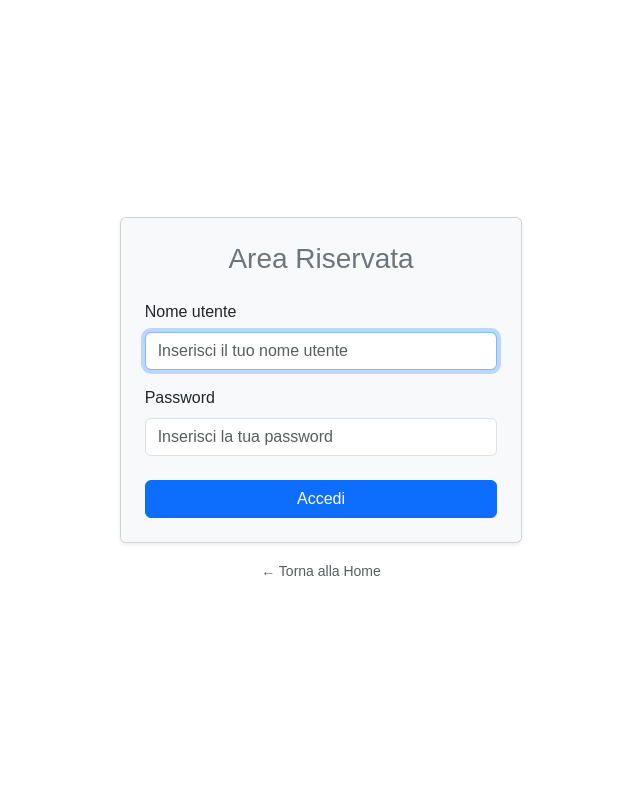
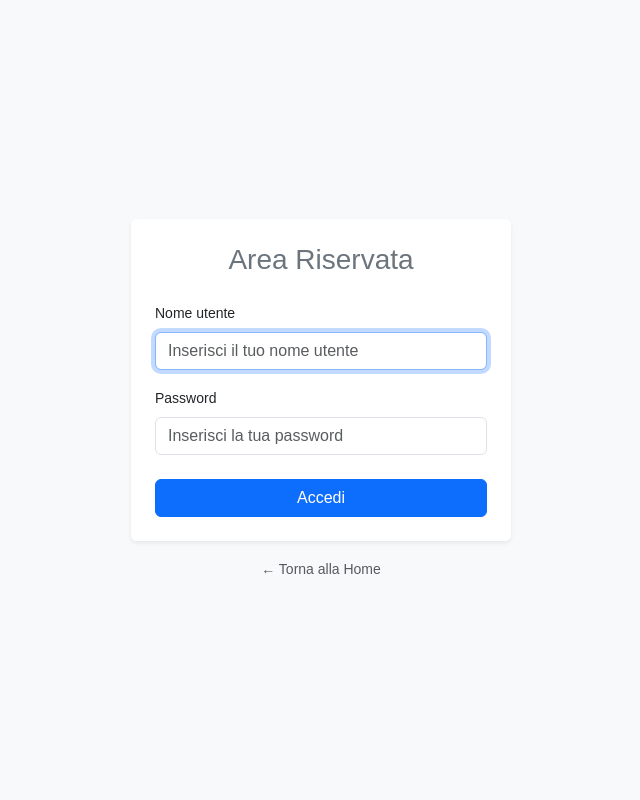
Before and after one commit to rotgergabriel/cpue-website, a PHP site: page /cpue-website/login in a window 1280 px wide. Shown: the whole page, without its empty margins (319-959 px from the left). Run offline with PHP 8.4, Linux system fonts and the light colour scheme; some libraries are stand-ins or nearby versions.

Commit message:
feat: fix login UI, update dynamic config and add dashboard view

```diff
--- a/app/config/config.php
+++ b/app/config/config.php
@@ -1,19 +1,34 @@
 <?php
 
-$protocol = (!empty($_SERVER['HTTPS']) && $_SERVER['HTTPS'] !== 'off' || $_SERVER['SERVER_PORT'] == 443) ? "https://" : "http://";
-$domain = $_SERVER['HTTP_HOST'];
+$domain = $_SERVER['HTTP_HOST'] ?? 'localhost';
+
+$is_dev_env = (
+    $domain === 'localhost' ||
+    $domain === '127.0.0.1' ||
+    strpos($domain, 'ngrok') !== false
+);
+
+$is_https = (
+    (!empty($_SERVER['HTTPS']) && $_SERVER['HTTPS'] !== 'off') ||
+    $_SERVER['SERVER_PORT'] == 443 ||
+    (isset($_SERVER['HTTP_X_FORWARDED_PROTO']) && $_SERVER['HTTP_X_FORWARDED_PROTO'] === 'https') ||
+    strpos($domain, 'ngrok') !== false
+);
+
+$protocol = $is_https ? "https://" : "http://";
 
 $script_name = str_replace('\\', '/', $_SERVER['SCRIPT_NAME']);
-$project_folder = '/' . trim(explode('/', $script_name)[1], '/') . '/';
+$path_parts = array_values(array_filter(explode('/', $script_name)));
 
-if ($domain !== 'localhost' && $domain !== '127.0.0.1') {
+if ($is_dev_env && !empty($path_parts)) {
+    $project_folder = '/' . $path_parts[0] . '/';
+} else {
     $project_folder = '/';
 }
 
 define('BASE_URL', $protocol . $domain . $project_folder);
 
 define('ROOT_PATH', realpath(dirname(__FILE__) . '/../../') . DIRECTORY_SEPARATOR);
-
 define('MODELS_PATH', ROOT_PATH . 'app' . DIRECTORY_SEPARATOR . 'models' . DIRECTORY_SEPARATOR);
 
 define('DB_HOST', 'localhost');
--- a/app/views/login.php
+++ b/app/views/login.php
@@ -12,16 +12,18 @@ $meta_description = 'Admin access';
 </head>
 
 <body>
-    <div class="layout container-fluid">
-        <main class="row min-vh-100 align-items-center justify-content-center">
-            <section class="login col-12 col-md-6 col-lg-4">
-                <div class="card shadow-sm">
-                    <div class="card-body p-4 bg-light rounded">
-                        <h3 class="text-center mb-4 text-secondary">Area Riservata</h3>
+    <div class="layout">
+        <main class="d-flex align-items-center justify-content-center bg-light px-3"
+            style="height: 100dvh; width: 100vw; position: fixed; top: 0; left: 0; overflow: hidden;">
 
-                        <form action="<?php echo BASE_URL; ?>auth/login" method="POST">
+            <section class="login w-100" style="max-width: 380px;">
+                <div class="card shadow-sm border-0">
+                    <div class="card-body p-4 bg-white rounded">
+                        <h3 class="text-center mb-4 text-secondary fw-light">Area Riservata</h3>
+
+                        <form action="<?php echo BASE_URL; ?>dashboard" method="POST">
                             <div class="mb-3">
-                                <label for="username" class="form-label text-dark">Nome utente</label>
+                                <label for="username" class="form-label text-dark small">Nome utente</label>
                                 <input type="text"
                                     id="username"
                                     name="username"
@@ -32,7 +34,7 @@ $meta_description = 'Admin access';
                             </div>
 
                             <div class="mb-3">
-                                <label for="password" class="form-label text-dark">Password</label>
+                                <label for="password" class="form-label text-dark small">Password</label>
                                 <input type="password"
                                     id="password"
                                     name="password"
@@ -47,12 +49,13 @@ $meta_description = 'Admin access';
                         </form>
                     </div>
                 </div>
+
                 <div class="text-center mt-3">
                     <a href="<?php echo BASE_URL; ?>" class="text-decoration-none small text-muted">← Torna alla Home</a>
                 </div>
             </section>
+
         </main>
-        <script src="https://cdn.jsdelivr.net/npm/bootstrap@5.3.3/dist/js/bootstrap.bundle.min.js"></script>
     </div>
 </body>
 
```
Also changed, not shown: app/views/dashboard.php (added).
